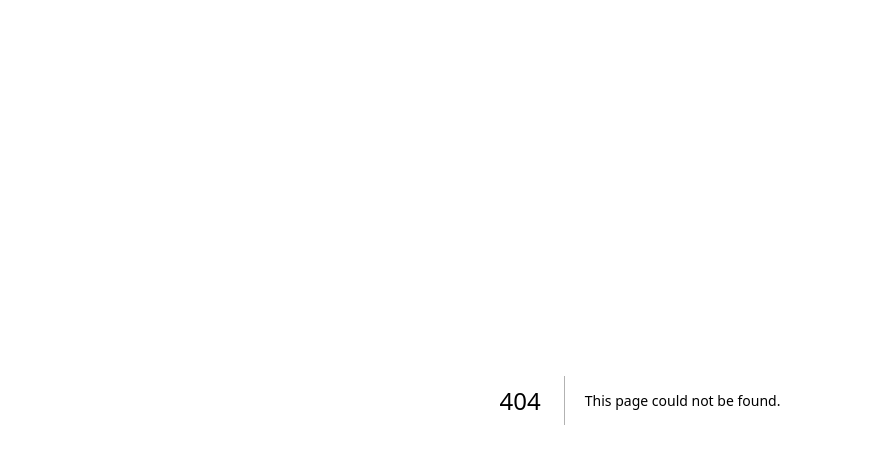
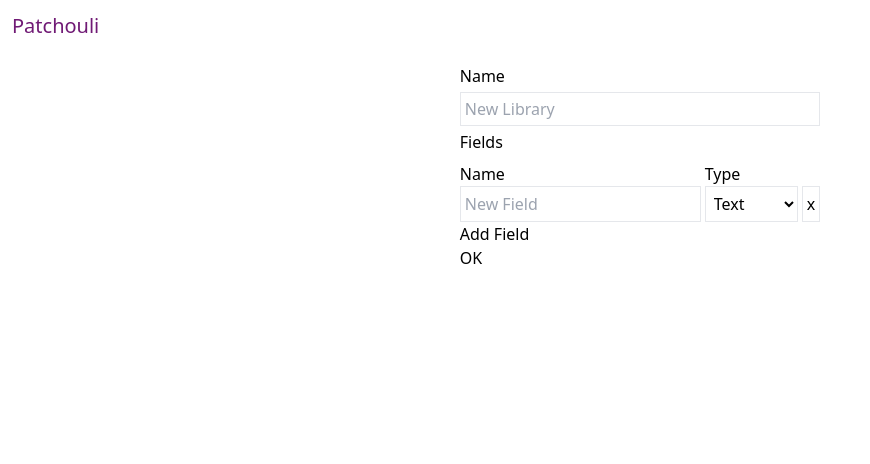
Before and after one commit to rin39/patchouli, a Next.js app: page /libraries/new in a window 1280 px wide. Before the commit this address had no page. Shown: the top 464 px of the page, without its empty margins (0-870 px from the left). Built offline with nearby package versions, Linux system fonts and the light colour scheme; no server answers.

Commit message:
New library page

```diff
--- /dev/null
+++ b/pages/libraries/new/index.tsx
@@ -0,0 +1,12 @@
+import NewLibraryForm from "../../../components/form/NewLibraryForm";
+import Layout from "../../../components/ui/Layout";
+
+export default function NewLibraryPage() {
+  return (
+    <Layout title="New Library">
+      <div className="flex flex-col items-center">
+        <NewLibraryForm />
+      </div>
+    </Layout>
+  );
+}
```
